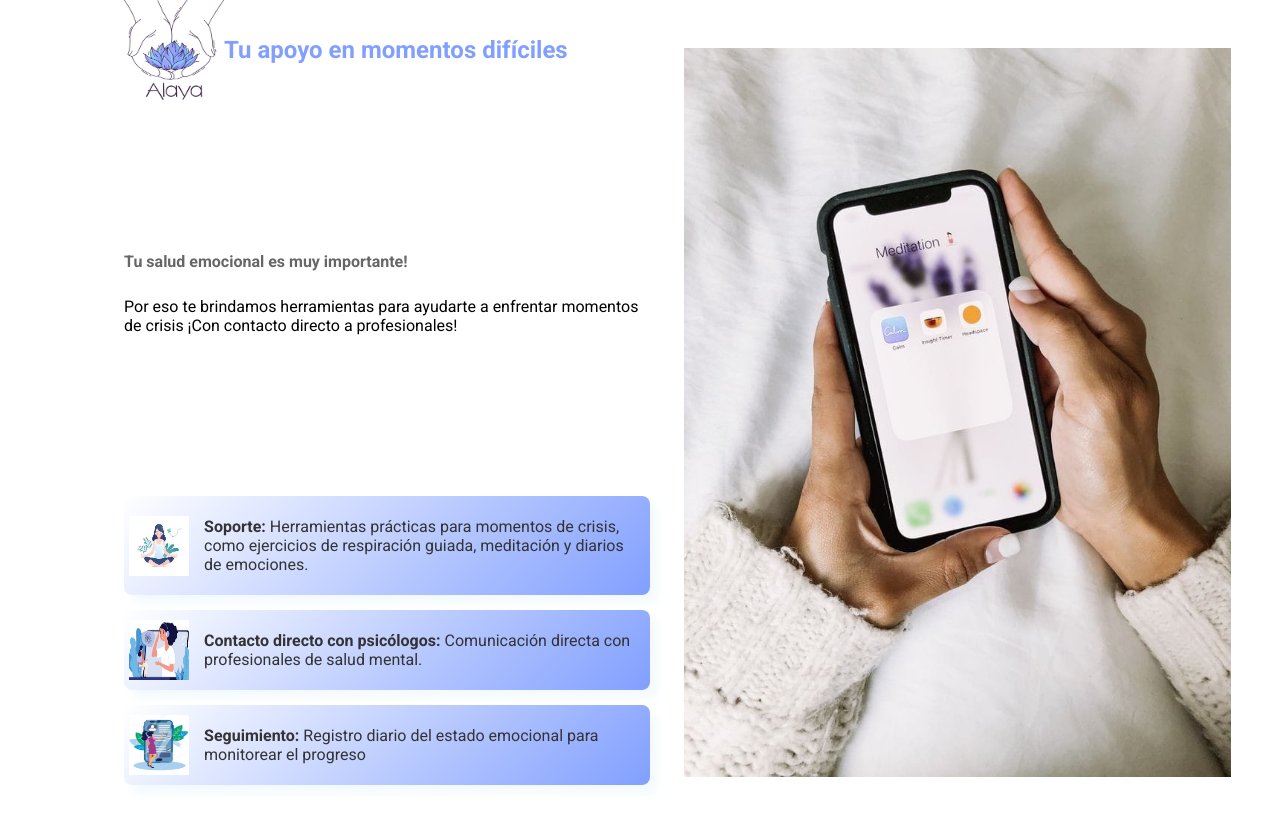
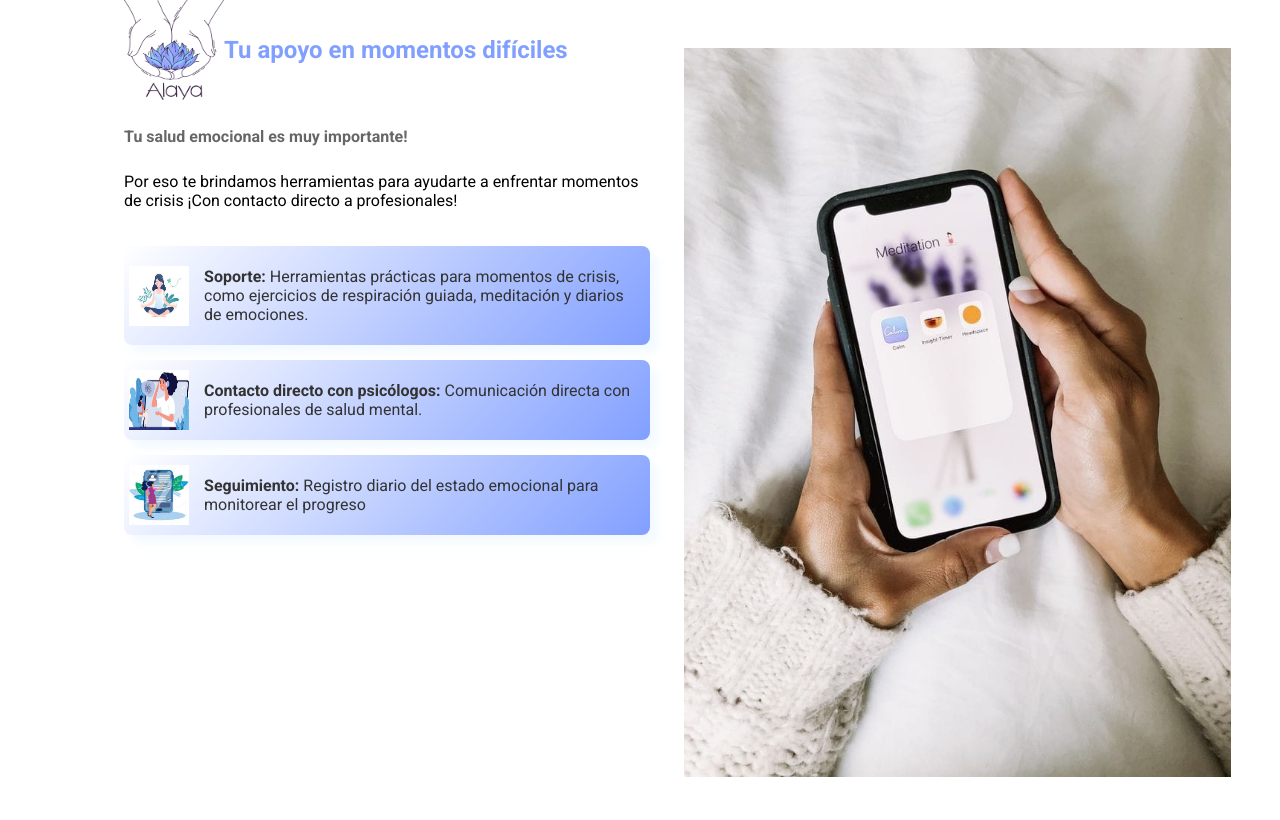
Before and after one commit to FlorSantamaria/LandingPage, a React (Create React App) app: page / in a window 1280 px wide. Built offline with nearby package versions, Linux system fonts and the light colour scheme.

Commit message:
saco space between en left section

```diff
--- a/src/page/styles.css
+++ b/src/page/styles.css
@@ -22,7 +22,7 @@
 .left-section {
     display: flex;
     flex-direction: column;
-    justify-content: space-between; /* Distribuye el espacio entre los elementos */
+    /* justify-content: space-between;  */
     width: 50%;
 }
 
```
